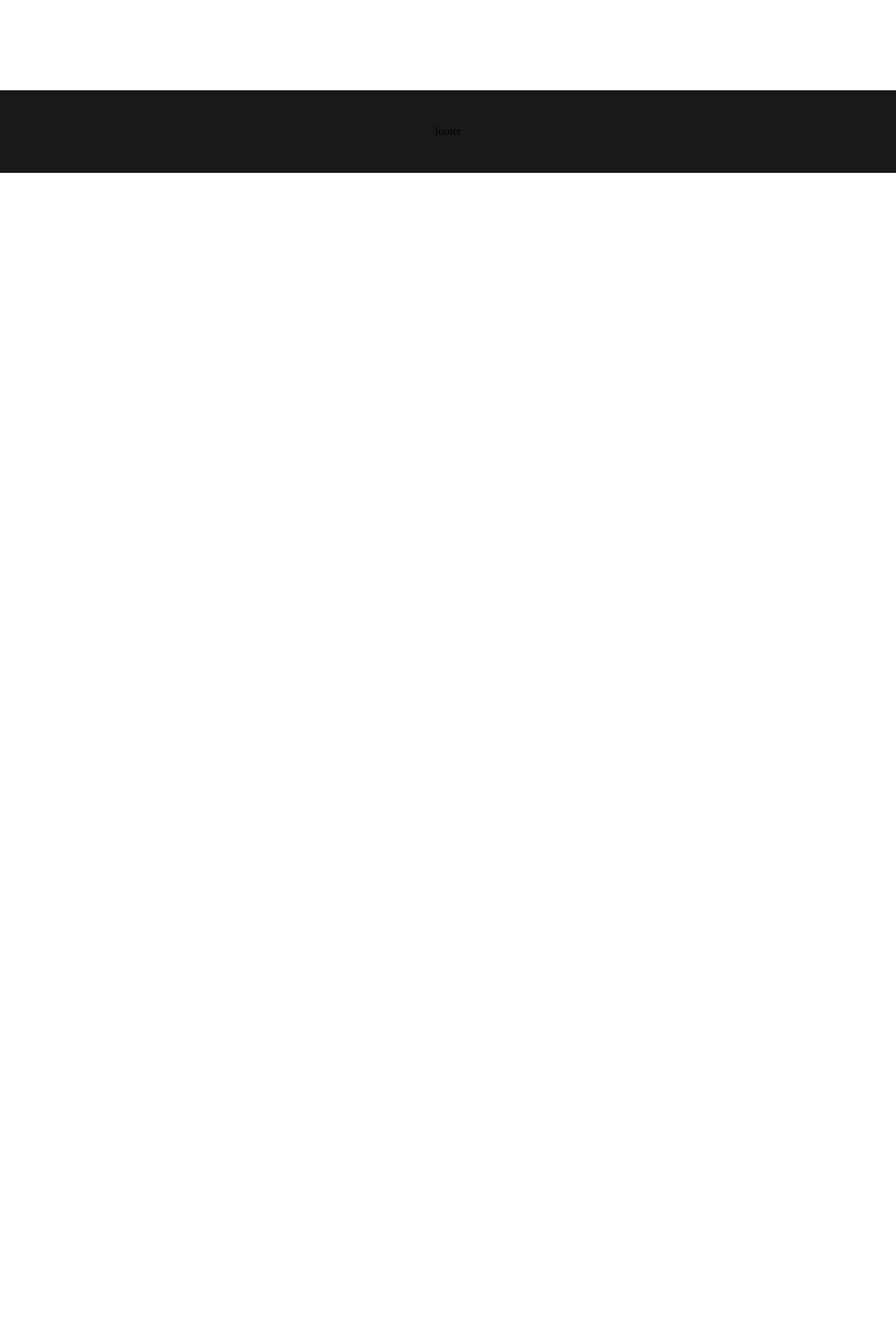
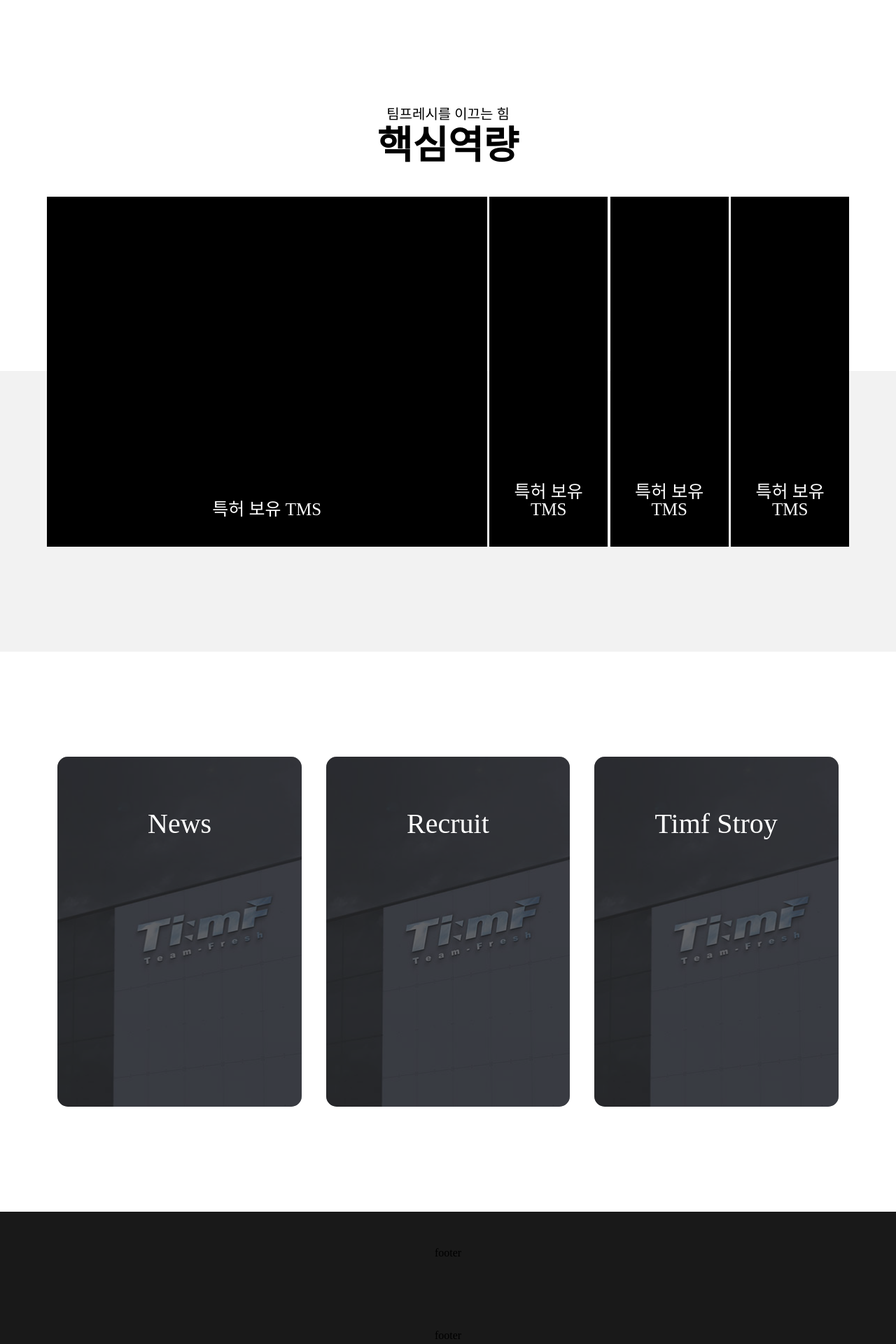
Before and after one commit to KongWooJeong/TeamFreash, a React (Create React App) app: page / in a window 1280 px wide. Shown: the part 3280-5200 px from the top of the page at 70% size. Before the commit the page ends 3527 px from the top, so only its background shows below. Built offline with nearby package versions, Linux system fonts and the light colour scheme.

Commit message:
feat:Add Link section css styles

```diff
--- /dev/null
+++ b/src/components/LInk.tsx
@@ -0,0 +1,130 @@
+import React from "react";
+
+import styled from "styled-components";
+
+import arrowicon from "../assets/arrowicon2.png";
+import mainLinkImage01 from "../assets/main_linkimg01.jpeg";
+
+const LinkWrapper = styled.div`
+  position: relative;
+  display: table;
+  width: 100%;
+  padding: 150px 0;
+
+  * {
+    box-sizing: border-box;
+  }
+
+  .link-container {
+    width: 1210px;
+    margin: 0 auto;
+    padding: 0 30px;
+
+    .contents {
+      position: relative;
+      float: left;
+      width: 30.33%;
+      height: 500px;
+      margin: 0 1.5%;
+      border-radius: 15px;
+      background: #333;
+      overflow: hidden;
+      cursor: pointer;
+
+      .text {
+        position: absolute;
+        top: 15%;
+        left: 20%;
+        width: 60%;
+        text-align: center;
+        border: 1px solid transparent;
+        z-index: 1;
+
+        .title {
+          position: relative;
+          width: 100%;
+          font-family: "Pretendard";
+          font-size: 40px;
+          font-weight: 500;
+          line-height: 40px;
+          color: #fff;
+        }
+
+        .title:before {
+          position: absolute;
+          top: 90px;
+          left: 50%;
+          width: 1px;
+          height: 70px;
+          background: #fff;
+          content: "";
+          opacity: 0;
+          transition: all 0.2s ease;
+          -webkit-transition: all 0.2s ease;
+        }
+
+        .button {
+          width: 40px;
+          height: 40px;
+          border: 1px solid #fff;
+          border-radius: 100%;
+          padding: 15px 0 0 0;
+          margin: 280px auto 0;
+          opacity: 0;
+
+          img {
+            width: 20px;
+            filter: invert(100%) sepia(0%) saturate(1%) hue-rotate(137deg)
+              brightness(104%) contrast(101%);
+          }
+        }
+      }
+
+      .image {
+        width: 100%;
+        height: 100%;
+        opacity: 0.4;
+        background: url(${mainLinkImage01}) no-repeat center;
+        background-size: cover;
+      }
+    }
+  }
+`;
+
+const Link: React.FC = () => {
+  return (
+    <LinkWrapper>
+      <div className="link-container">
+        <div className="contents">
+          <div className="text">
+            <div className="title">News</div>
+            <div className="button">
+              <img src={arrowicon} />
+            </div>
+          </div>
+          <div className="image"></div>
+        </div>
+        <div className="contents">
+          <div className="text">
+            <div className="title">Recruit</div>
+            <div className="button">
+              <img src={arrowicon} />
+            </div>
+          </div>
+          <div className="image"></div>
+        </div>
+        <div className="contents">
+          <div className="text">
+            <div className="title">Timf Stroy</div>
+            <div className="button">
+              <img src={arrowicon} />
+            </div>
+          </div>
+          <div className="image"></div>
+        </div>
+      </div>
+    </LinkWrapper>
+  );
+};
+
+export default Link;
--- /dev/null
+++ b/src/components/Point.tsx
@@ -0,0 +1,155 @@
+import React from "react";
+
+import styled from "styled-components";
+
+const PointWrapper = styled.div`
+  position: relative;
+  display: table;
+  width: 100%;
+  padding: 150px 0;
+  padding-top: 0;
+  background: linear-gradient(
+    to bottom,
+    rgba(0, 0, 0, 0) 0% 50%,
+    rgba(0, 0, 0, 0.05) 50% 100%
+  );
+
+  .point-container {
+    width: 1210px;
+    margin: 0 auto;
+    padding: 0 30px;
+    box-sizing: border-box;
+
+    .title {
+      width: 100%;
+      font-family: "Pretendard";
+      text-align: center;
+      font-weight: 700;
+      font-size: 55px;
+      line-height: 45px;
+      color: #000;
+
+      span {
+        font-weight: 300;
+        font-size: 20px;
+        color: #000;
+      }
+    }
+
+    .point-box {
+      width: 100%;
+      margin: 50px 0 0 0;
+
+      .contents {
+        position: relative;
+        float: left;
+        width: 14.7%;
+        height: 500px;
+        margin: 0 0.15%;
+        background: #000;
+        overflow: hidden;
+
+        .text {
+          position: absolute;
+          bottom: 0;
+          left: 0;
+          width: 100%;
+          padding: 20px;
+          z-index: 1;
+
+          .title {
+            width: 100%;
+            font-family: "Pretendard";
+            font-size: 25px;
+            font-weight: 500;
+            line-height: 25px;
+            color: #fff;
+          }
+
+          .comments {
+            width: 0;
+            height: 0;
+            font-family: "Pretendard";
+            font-size: 17px;
+            font-weight: 300;
+            line-height: 20px;
+            color: #fff;
+            opacity: 0;
+            border-top: 1px solid #fff;
+            padding: 10px 0 0 0;
+            margin: 10px 0 0 0;
+            overflow: hidden;
+          }
+        }
+
+        .image {
+          width: 100%;
+          height: 100%;
+          opacity: 0.3;
+        }
+      }
+
+      .active {
+        width: 54.7%;
+      }
+    }
+  }
+`;
+
+const Point: React.FC = () => {
+  return (
+    <PointWrapper>
+      <div className="point-container">
+        <div className="title">
+          <span>팀프레시를 이끄는 힘</span>
+          <br />
+          핵심역량
+        </div>
+        <div className="point-box">
+          <div className="contents active">
+            <div className="text">
+              <div className="title">특허 보유 TMS</div>
+              <div className="comments">
+                새벽배송 현황 추적에 최적화된 배차 및 고객 주문관리 시스템
+                <br />* TMS : Transportation Management System
+              </div>
+            </div>
+            <div className="image"></div>
+          </div>
+          <div className="contents">
+            <div className="text">
+              <div className="title">특허 보유 TMS</div>
+              <div className="comments">
+                새벽배송 현황 추적에 최적화된 배차 및 고객 주문관리 시스템
+                <br />* TMS : Transportation Management System
+              </div>
+            </div>
+            <div className="image"></div>
+          </div>
+          <div className="contents">
+            <div className="text">
+              <div className="title">특허 보유 TMS</div>
+              <div className="comments">
+                새벽배송 현황 추적에 최적화된 배차 및 고객 주문관리 시스템
+                <br />* TMS : Transportation Management System
+              </div>
+            </div>
+            <div className="image"></div>
+          </div>
+          <div className="contents">
+            <div className="text">
+              <div className="title">특허 보유 TMS</div>
+              <div className="comments">
+                새벽배송 현황 추적에 최적화된 배차 및 고객 주문관리 시스템
+                <br />* TMS : Transportation Management System
+              </div>
+            </div>
+            <div className="image"></div>
+          </div>
+        </div>
+      </div>
+    </PointWrapper>
+  );
+};
+
+export default Point;
--- a/src/pages/Main.tsx
+++ b/src/pages/Main.tsx
@@ -6,6 +6,9 @@ import Image from "../components/Image";
 import Introduce from "../components/Introduce";
 import Business from "../components/Buisiness";
 import Service from "../components/Service";
+import Point from "../components/Point";
+import Link from "../components/LInk";
+import Footer from "../components/Footer";
 
 const Main: React.FC = () => {
   return (
@@ -14,6 +17,9 @@ const Main: React.FC = () => {
       <Introduce />
       <Business />
       <Service />
+      <Point />
+      <Link />
+      <Footer />
     </>
   );
 };
```
Also changed, not shown: src/assets/arrowicon2.png (added), src/assets/main_linkimg01.jpeg (added).
